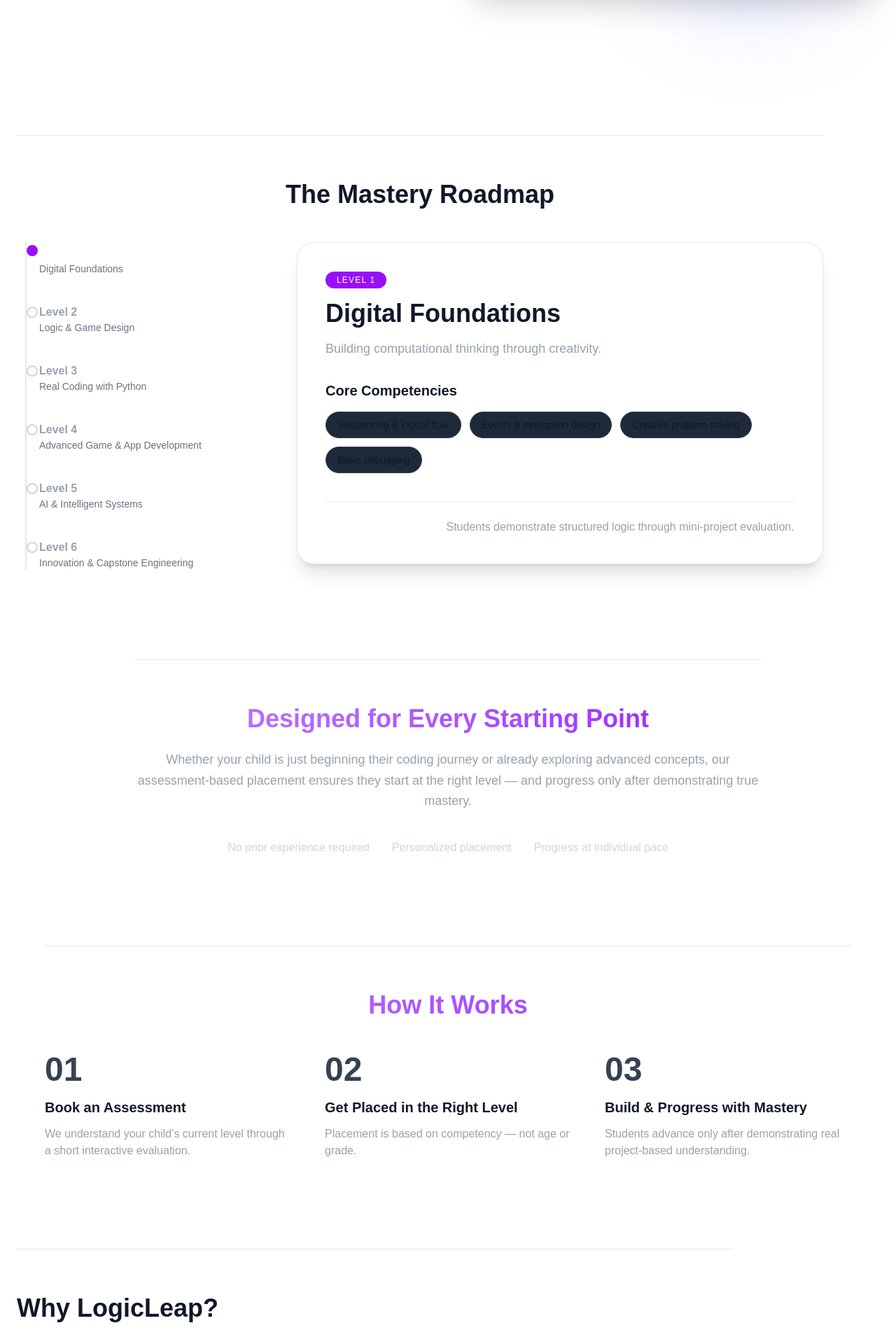
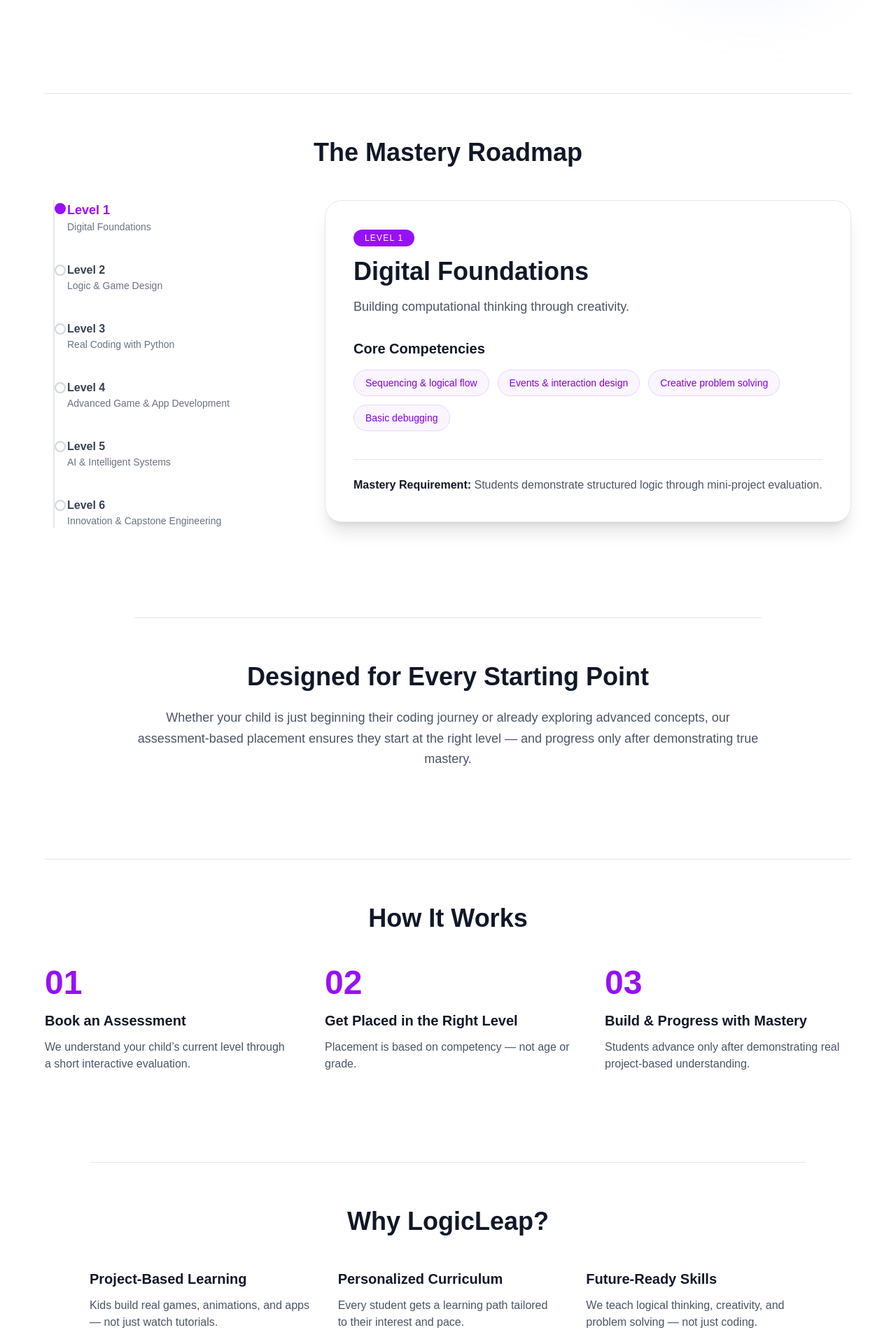
Before and after one commit to srushteesingh/logicleap-platform, a Next.js app: page / in a window 1280 px wide. Shown: the part 640-2560 px from the top of the page at 70% size. Built offline with nearby package versions, Linux system fonts and the light colour scheme.

Commit message:
working on theme

```diff
--- a/app/page.tsx
+++ b/app/page.tsx
@@ -1,5 +1,6 @@
 "use client";
 import { useState } from "react";
+
 const levels = [
   {
     id: 1,
@@ -75,22 +76,19 @@ const levels = [
     outcome: "Students complete a capstone portfolio project.",
   },
 ];
+
 export default function Home() {
   const [activeLevel, setActiveLevel] = useState(1);
+
   return (
     <main className="min-h-screen text-gray-900 px-6 py-20">
-      <p className="text-sm uppercase tracking-widest text-gray-500 mb-4">
-        LogicLeap Coding Academy
-      </p>
-      {/* Hero Section */}
-      <div className="relative mt-10 max-w-7xl mx-auto grid md:grid-cols-2 gap-16 items-center py-20">
-        {/* Background Glow */}
+      {/* HERO */}
+      <div className="relative max-w-7xl mx-auto grid md:grid-cols-2 gap-16 items-center py-20">
         <div className="absolute inset-0 -z-10">
-          <div className="absolute top-10 left-10 w-72 h-72 bg-purple-300 rounded-full blur-3xl opacity-30"></div>
-          <div className="absolute bottom-10 right-10 w-72 h-72 bg-indigo-300 rounded-full blur-3xl opacity-30"></div>
+          <div className="absolute top-10 left-10 w-72 h-72 bg-purple-200 rounded-full blur-3xl opacity-40"></div>
+          <div className="absolute bottom-10 right-10 w-72 h-72 bg-indigo-200 rounded-full blur-3xl opacity-40"></div>
         </div>
 
-        {/* Left Side */}
         <div>
           <h1 className="text-5xl md:text-7xl font-extrabold leading-tight mb-6">
             Build. <span className="text-purple-600">Create.</span> Innovate.
@@ -106,8 +104,7 @@ export default function Home() {
           </button>
         </div>
 
-        {/* Right Side Visual */}
-        <div className="relative transform hover:rotate-1 transition duration-500">
+        <div className="relative">
           <div className="bg-white p-6 rounded-3xl shadow-2xl">
             <img
               src="/projects-preview.png"
@@ -118,15 +115,15 @@ export default function Home() {
         </div>
       </div>
 
-      <div className="mt-32 max-w-6xl border-t border-gray-200 pt-16">
-        <h2 className="text-4xl font-bold mb-12 text-center">
+      {/* MASTERY ROADMAP */}
+      <div className="mt-32 max-w-6xl mx-auto pt-16 border-t border-gray-200">
+        <h2 className="text-4xl font-bold text-center mb-12">
           The Mastery Roadmap
         </h2>
 
         <div className="grid md:grid-cols-3 gap-12">
-          {/* Left Side Levels */}
+          {/* Left Spine */}
           <div className="relative pl-8">
-            {/* Vertical Line */}
             <div className="absolute left-3 top-0 bottom-0 w-[2px] bg-gray-200"></div>
 
             <div className="space-y-10">
@@ -136,22 +133,20 @@ export default function Home() {
                   onClick={() => setActiveLevel(level.id)}
                   className="relative cursor-pointer group"
                 >
-                  {/* Circle */}
                   <div
                     className={`absolute -left-[18px] top-1 w-4 h-4 rounded-full border-2 transition ${
                       activeLevel === level.id
                         ? "bg-purple-600 border-purple-600"
-                        : "bg-white border-gray-300 group-hover:border-white"
+                        : "bg-white border-gray-300"
                     }`}
                   ></div>
 
-                  {/* Text Content */}
                   <div>
                     <p
-                      className={`font-semibold transition ${
+                      className={`font-semibold ${
                         activeLevel === level.id
-                          ? "text-white text-lg"
-                          : "text-gray-400 group-hover:text-white"
+                          ? "text-purple-600 text-lg"
+                          : "text-gray-700"
                       }`}
                     >
                       Level {level.id}
@@ -163,27 +158,23 @@ export default function Home() {
             </div>
           </div>
 
-          {/* Right Side Content */}
-          <div className="md:col-span-2 relative">
+          {/* Right Panel */}
+          <div className="md:col-span-2">
             {levels
               .filter((level) => level.id === activeLevel)
               .map((level) => (
                 <div
                   key={level.id}
-                  className="p-10 border border-gray-200 rounded-3xl bg-white shadow-xl transition-all duration-300"
+                  className="p-10 border border-gray-200 rounded-3xl bg-white shadow-xl"
                 >
-                  {/* Level Badge */}
                   <span className="inline-block px-4 py-1 text-xs uppercase tracking-widest bg-purple-600 text-white rounded-full mb-4">
                     Level {level.id}
                   </span>
 
-                  {/* Title */}
                   <h3 className="text-4xl font-bold mb-4">{level.title}</h3>
 
-                  {/* Identity */}
-                  <p className="text-gray-400 text-lg mb-8">{level.identity}</p>
+                  <p className="text-gray-600 text-lg mb-8">{level.identity}</p>
 
-                  {/* Competencies */}
                   <div className="mb-10">
                     <h4 className="text-xl font-semibold mb-4">
                       Core Competencies
@@ -192,7 +183,7 @@ export default function Home() {
                       {level.competencies.map((skill, index) => (
                         <span
                           key={index}
-                          className="px-4 py-2 text-sm bg-gray-800 rounded-full border border-gray-700"
+                          className="px-4 py-2 text-sm bg-purple-50 text-purple-700 rounded-full border border-purple-200"
                         >
                           {skill}
                         </span>
@@ -200,9 +191,10 @@ export default function Home() {
                     </div>
                   </div>
 
-                  {/* Mastery Requirement */}
-                  <div className="border-t border-gray-200 pt-6 text-gray-400">
-                    <strong className="text-white">Mastery Requirement:</strong>{" "}
+                  <div className="border-t border-gray-200 pt-6 text-gray-600">
+                    <strong className="text-gray-900">
+                      Mastery Requirement:
+                    </strong>{" "}
                     {level.outcome}
                   </div>
                 </div>
@@ -211,56 +203,50 @@ export default function Home() {
         </div>
       </div>
 
+      {/* REASSURANCE */}
       <div className="mt-32 max-w-4xl mx-auto text-center border-t border-gray-200 pt-16">
-        <h2 className="text-3xl md:text-4xl font-bold bg-gradient-to-r from-purple-400 to-purple-600 bg-clip-text text-transparent mb-6">
+        <h2 className="text-3xl md:text-4xl font-bold mb-6">
           Designed for Every Starting Point
         </h2>
 
-        <p className="text-gray-400 text-lg leading-relaxed">
+        <p className="text-gray-600 text-lg leading-relaxed">
           Whether your child is just beginning their coding journey or already
           exploring advanced concepts, our assessment-based placement ensures
           they start at the right level — and progress only after demonstrating
           true mastery.
         </p>
-
-        <div className="mt-10 flex flex-col md:flex-row justify-center gap-8 text-gray-300">
-          <div>No prior experience required</div>
-          <div>Personalized placement</div>
-          <div>Progress at individual pace</div>
-        </div>
       </div>
 
+      {/* HOW IT WORKS */}
       <div className="mt-32 max-w-6xl mx-auto border-t border-gray-200 pt-16 text-center">
-        <h2 className="text-3xl md:text-4xl font-bold bg-gradient-to-r from-purple-400 to-purple-600 bg-clip-text text-transparent mb-12">
-          How It Works
-        </h2>
+        <h2 className="text-3xl md:text-4xl font-bold mb-12">How It Works</h2>
 
         <div className="grid md:grid-cols-3 gap-12 text-left">
           <div>
-            <div className="text-5xl font-bold text-gray-700 mb-4">01</div>
+            <div className="text-5xl font-bold text-purple-600 mb-4">01</div>
             <h3 className="text-xl font-semibold mb-3">Book an Assessment</h3>
-            <p className="text-gray-400">
+            <p className="text-gray-600">
               We understand your child’s current level through a short
               interactive evaluation.
             </p>
           </div>
 
           <div>
-            <div className="text-5xl font-bold text-gray-700 mb-4">02</div>
+            <div className="text-5xl font-bold text-purple-600 mb-4">02</div>
             <h3 className="text-xl font-semibold mb-3">
               Get Placed in the Right Level
             </h3>
-            <p className="text-gray-400">
+            <p className="text-gray-600">
               Placement is based on competency — not age or grade.
             </p>
           </div>
 
           <div>
-            <div className="text-5xl font-bold text-gray-700 mb-4">03</div>
+            <div className="text-5xl font-bold text-purple-600 mb-4">03</div>
             <h3 className="text-xl font-semibold mb-3">
               Build & Progress with Mastery
             </h3>
-            <p className="text-gray-400">
+            <p className="text-gray-600">
               Students advance only after demonstrating real project-based
               understanding.
             </p>
@@ -268,16 +254,16 @@ export default function Home() {
         </div>
       </div>
 
-      {/* Why Section */}
-      <div className="mt-32 max-w-5xl border-t border-gray-200 pt-16">
-        <h2 className="text-4xl font-bold mb-12">Why LogicLeap?</h2>
+      {/* WHY */}
+      <div className="mt-32 max-w-5xl mx-auto border-t border-gray-200 pt-16">
+        <h2 className="text-4xl font-bold mb-12 text-center">Why LogicLeap?</h2>
 
         <div className="grid md:grid-cols-3 gap-10 text-left">
           <div>
             <h3 className="text-xl font-semibold mb-3">
               Project-Based Learning
             </h3>
-            <p className="text-gray-400">
+            <p className="text-gray-600">
               Kids build real games, animations, and apps — not just watch
               tutorials.
             </p>
@@ -287,7 +273,7 @@ export default function Home() {
             <h3 className="text-xl font-semibold mb-3">
               Personalized Curriculum
             </h3>
-            <p className="text-gray-400">
+            <p className="text-gray-600">
               Every student gets a learning path tailored to their interest and
               pace.
             </p>
@@ -295,7 +281,7 @@ export default function Home() {
 
           <div>
             <h3 className="text-xl font-semibold mb-3">Future-Ready Skills</h3>
-            <p className="text-gray-400">
+            <p className="text-gray-600">
               We teach logical thinking, creativity, and problem solving — not
               just coding.
             </p>
```
